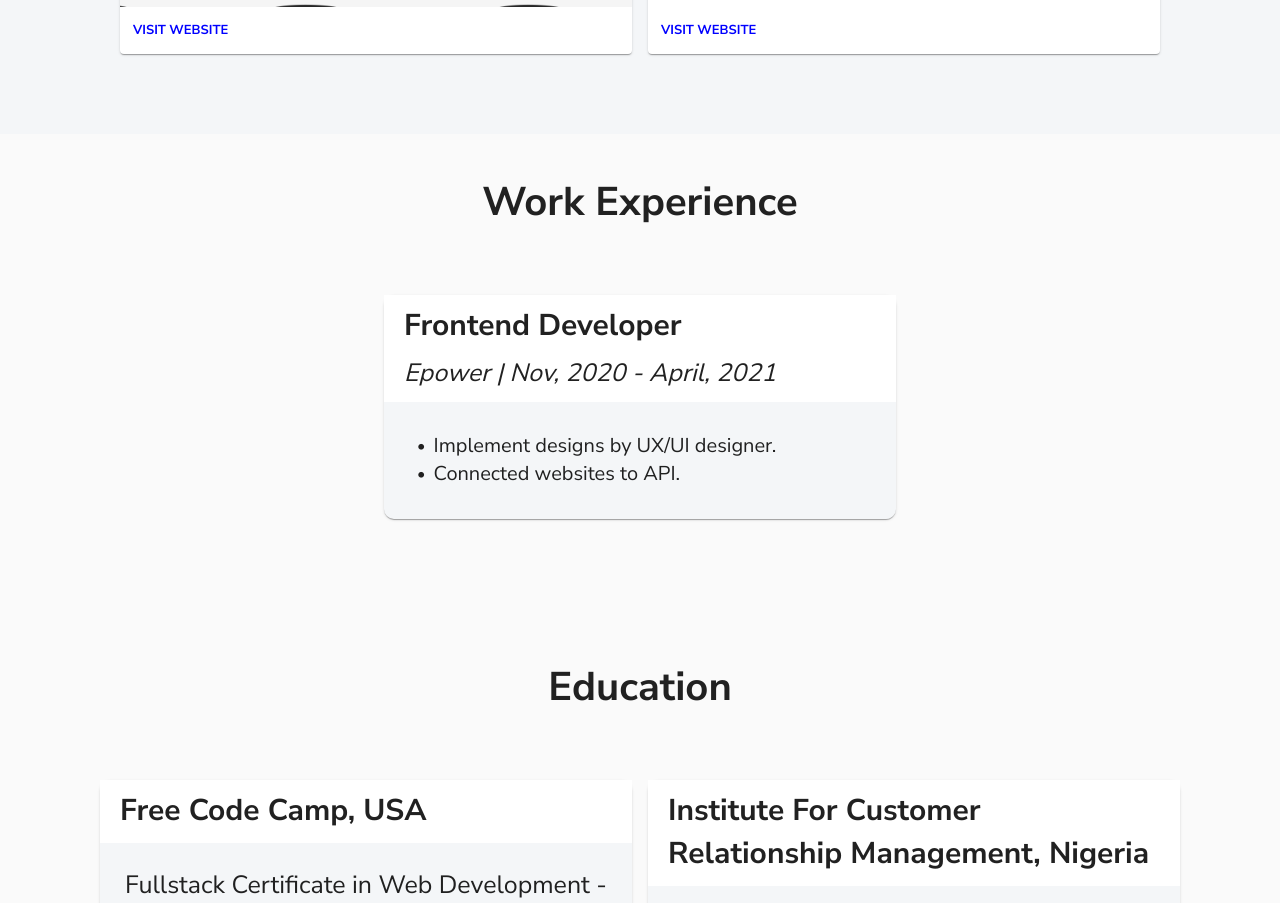
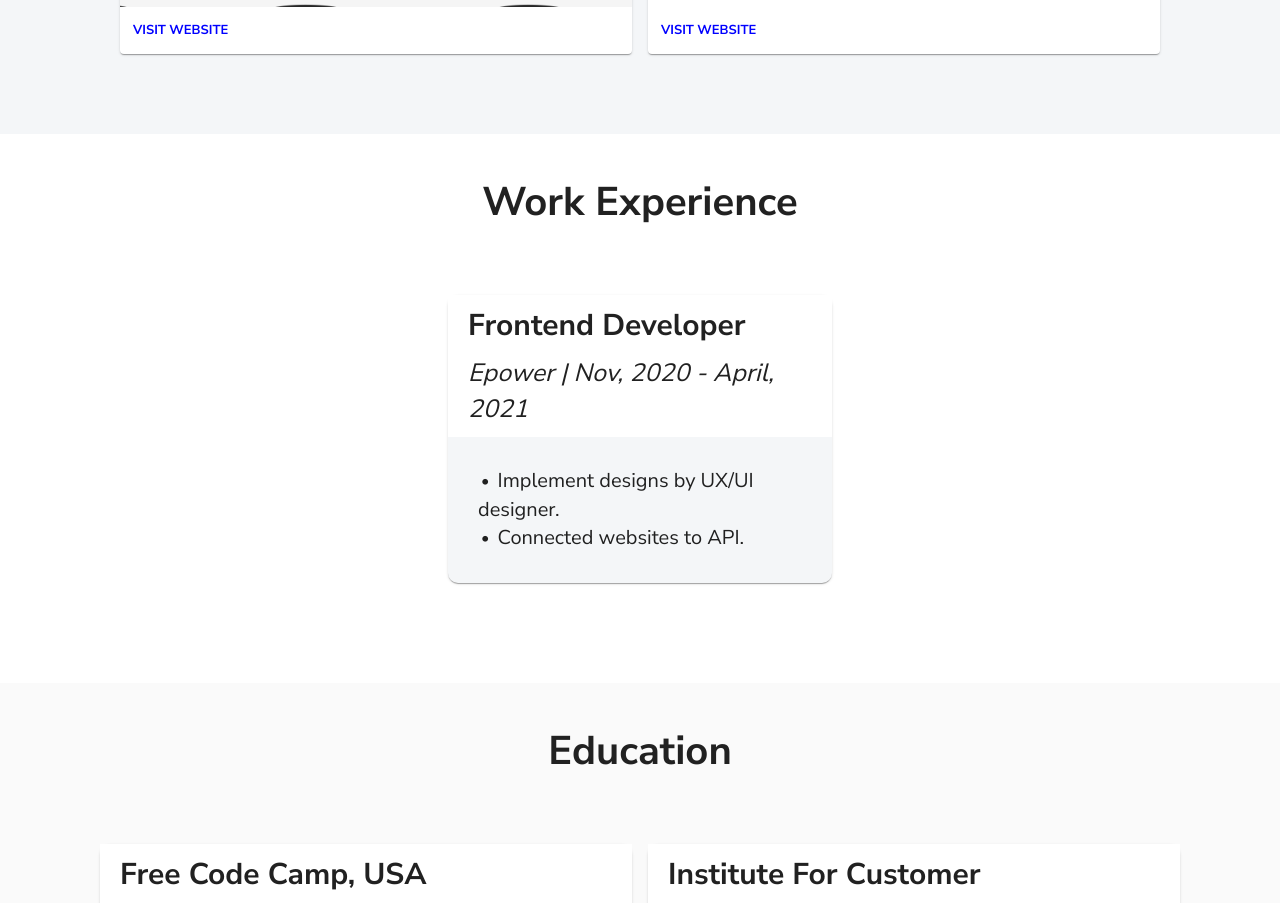
Before and after one commit to ayodiya/HNGi8-x-I4G-stage-two-three, a React (Create React App) app in the folder resume/: page / in a window 1280 px wide. Shown: the part 2420-3323 px from the top of the page. Built offline with nearby package versions, Linux system fonts and the light colour scheme.

Commit message:
add padding and change width

```diff
--- a/resume/src/components/Experience.jsx
+++ b/resume/src/components/Experience.jsx
@@ -5,7 +5,8 @@ import { makeStyles } from '@material-ui/core/styles'
 const useStyles = makeStyles(theme => ({
   background: {
     paddingTop: '40px',
-    paddingBottom: '100px'
+    paddingBottom: '100px',
+    backgroundColor: 'white'
   },
   heading: {
     display: 'flex',
@@ -27,7 +28,7 @@ const useStyles = makeStyles(theme => ({
     width: '80%',
     borderRadius: '10px',
     [theme.breakpoints.up('md')]: {
-      width: '40%'
+      width: '30%'
     }
   },
   bullet: {
```
